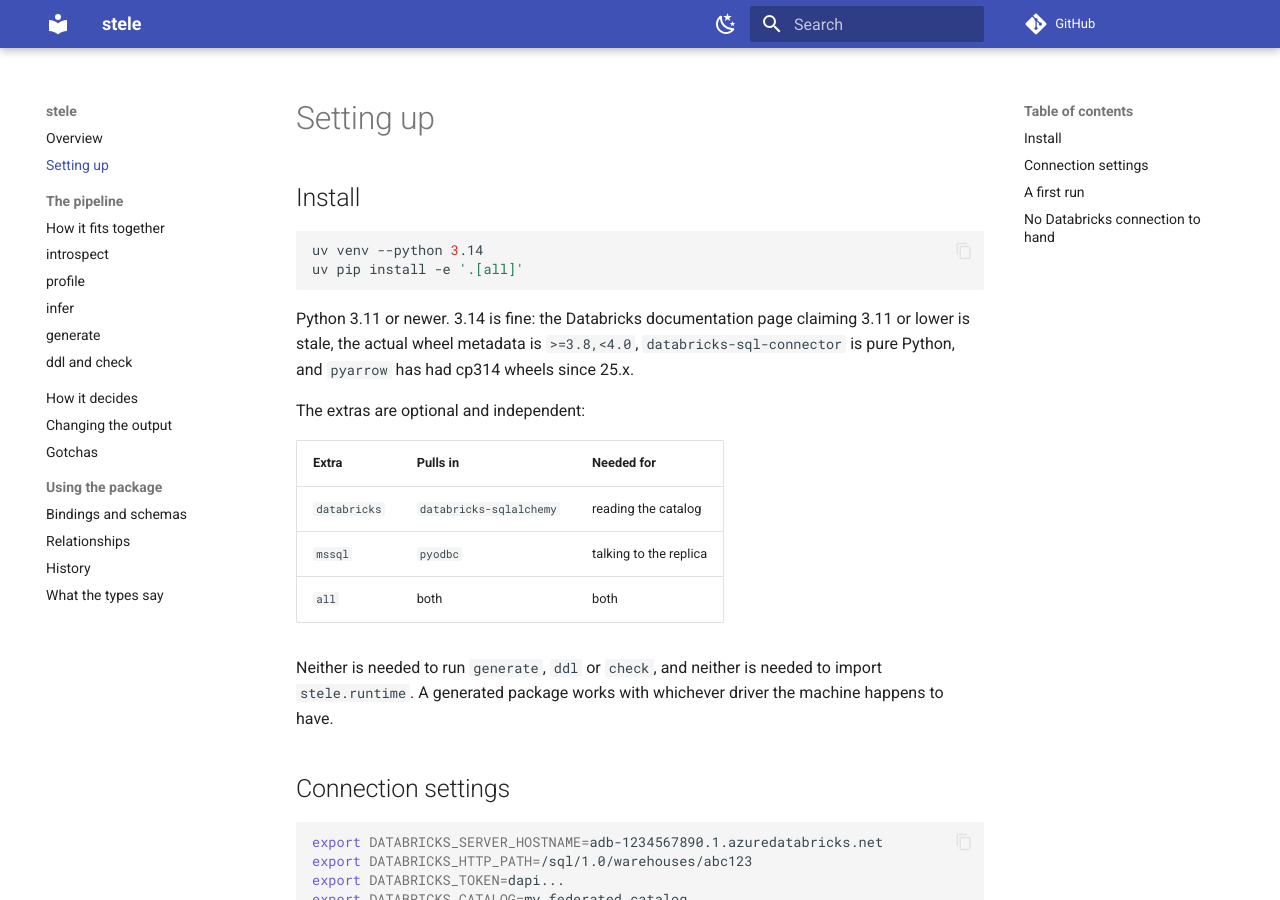
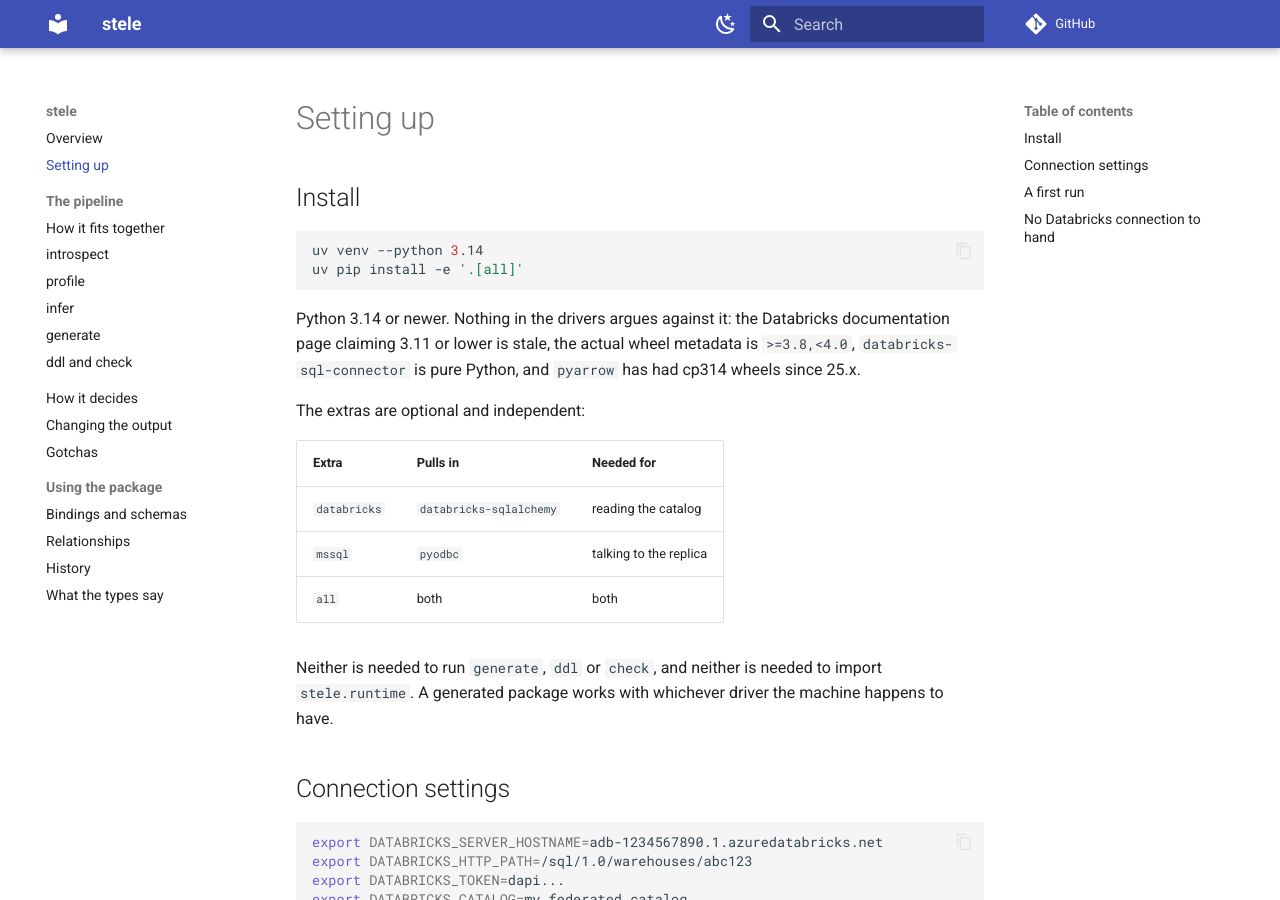
Before and after one commit to dchud/stele, an MkDocs documentation site: the page built from docs/setup.md, in a window 1280 px wide and 900 px high. Built offline with MkDocs 1.6.1 and Material for MkDocs 9.7.7, drawn with Linux system fonts in a browser that asks for light colours; comment, search, counter and statistics services are not loaded.

Commit message:
build: raise the Python floor to 3.14 and declare it in CI
The suite ran on whatever .python-version happened to hold, and no CI log
said what that was: check.sh runs `uv sync --quiet`, which swallows the
line naming the resolved interpreter. The only version visible on a pull
request came from the floor job's name, which was the one that mattered
least.

requires-python moves to >=3.14. The 3.11 floor was a promise nothing was
installing against - both README.md and docs/setup.md already tell you to
create the venv on 3.14 - so defending it cost a CI job, a second
resolution, and a paragraph of installation documentation. Raising it
removes all three.

check.sh prints the interpreter as its own step, so every run records what
it ran on. ci.yml passes python-version to setup-uv, so what CI tests is
declared in the workflow rather than inherited; docs.yml does the same for
the same reason. The remaining job is named check (3.14).

Ruff's target-version follows requires-python to py314, which surfaces
UP047 on spec._build. It takes PEP 695 type parameters, and the module
level TypeVar it needed goes away.

Merging this needs the branch protection contexts updated from
["check", "tests (3.11)"] to ["check (3.14)"]; neither old context can
report once the job names change.

bd-10b

````diff
--- a/docs/setup.md
+++ b/docs/setup.md
@@ -7,10 +7,10 @@
 uv pip install -e '.[all]'
 ```
 
-Python 3.11 or newer. 3.14 is fine: the Databricks documentation page claiming
-3.11 or lower is stale, the actual wheel metadata is `>=3.8,<4.0`,
-`databricks-sql-connector` is pure Python, and `pyarrow` has had cp314 wheels
-since 25.x.
+Python 3.14 or newer. Nothing in the drivers argues against it: the Databricks
+documentation page claiming 3.11 or lower is stale, the actual wheel metadata
+is `>=3.8,<4.0`, `databricks-sql-connector` is pure Python, and `pyarrow` has
+had cp314 wheels since 25.x.
 
 The extras are optional and independent:
 
--- a/pyproject.toml
+++ b/pyproject.toml
@@ -5,7 +5,7 @@
 readme = "README.md"
 license = "MIT"
 license-files = ["LICENSE"]
-requires-python = ">=3.11"
+requires-python = ">=3.14"
 dependencies = [
     "sqlalchemy>=2.0.21",
     "jinja2>=3.1",
@@ -49,7 +49,7 @@
 line-length = 79
 # Markdown code blocks are hand-laid-out for reading, not formatted.
 extend-exclude = ["*.md"]
-target-version = "py311"
+target-version = "py314"
 src = ["src", "tests"]
 
 [tool.ruff.lint]
````
Also changed, not shown: CHANGELOG.md (+1 -0 lines), CLAUDE.md (+1 -1 lines), README.md (+1 -1 lines), 6 other files.
